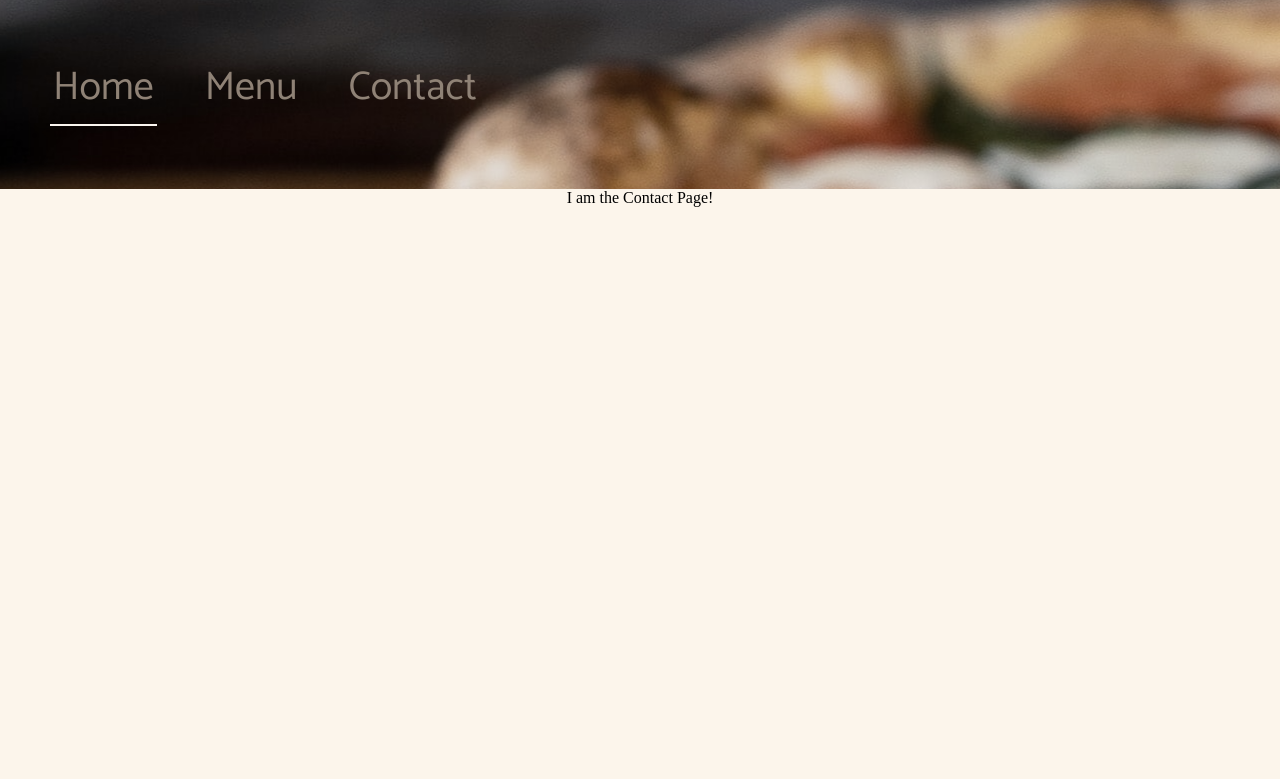
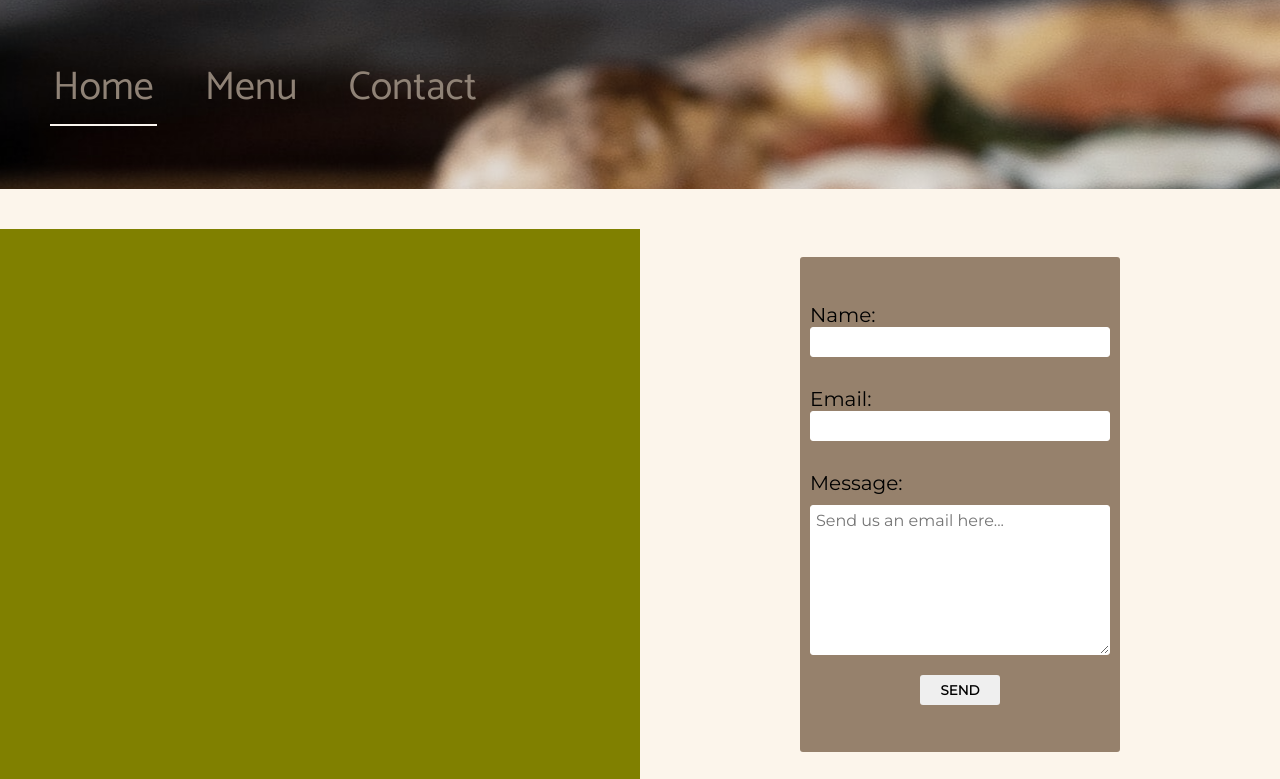
Before and after one commit to aaron-tetrick/restaurant-page, a website built with webpack: page dist/index.html in a window 1280 px wide. Shown: the part 105-884 px from the top of the page. Before the commit the page ends 800 px from the top, so only its background shows below. Built offline with nearby package versions, Linux system fonts and the light colour scheme; a web font is replaced by a local one.

Commit message:
Add form to contact page

```diff
--- a/src/contact.js
+++ b/src/contact.js
@@ -2,14 +2,82 @@ const createContact = () => {
     const title = document.querySelector('.title');
     const content = document.getElementById('content');
     const mainContact = document.createElement('main');
-    const contact = document.createElement('div');
+    const formDiv = document.createElement('div')
+    const contactForm = document.createElement('form');
+    const contactDiv = document.createElement('div');
+    const formUl = document.createElement('ul');
+    const nameLi = document.createElement('li');
+    const emailLi = document.createElement('li');
+    const textareaLi = document.createElement('li');
+    const buttonLi = document.createElement('li');
+    const nameInput = document.createElement('input');
+    const nameLabel = document.createElement('label');
+    const emailInput = document.createElement('input');
+    const emailLabel = document.createElement('label');
+    const textarea = document.createElement('textarea');
+    const textareaLabel = document.createElement('label');
+    const submitForm = document.createElement('button');
+
+    contactForm.setAttribute('action', '#');
+    contactForm.setAttribute('for', 'post');
+
+    nameInput.setAttribute('type', 'text');
+    nameInput.setAttribute('id', 'name');
+    nameInput.setAttribute('name', 'name');
+
+    emailInput.setAttribute('type', 'email');
+    emailInput.setAttribute('id', 'email');
+    emailInput.setAttribute('name', 'email');
+
+    textarea.setAttribute('placeholder', 'Send us an email here...')
+    textarea.setAttribute('id', 'msg');
+    textarea.setAttribute('name', 'msg');
+
+    submitForm.setAttribute('type', 'submit');
+
+
+    nameLabel.setAttribute('for', 'name');
+    emailLabel.setAttribute('for', 'email');
+    textareaLabel.setAttribute('for', 'msg');
+
 
     title.innerText = "Contact";
-    contact.innerText = "I am the Contact Page!";
+    nameLabel.innerText = "Name:"
+    emailLabel.innerText = "Email:"
+    textareaLabel.innerText = "Message:"
+    submitForm.innerText = "SEND"
 
     mainContact.classList.add('mainContact');
+    formDiv.classList.add('form-div');
+    contactForm.classList.add('form');
+    contactDiv.classList.add('contact-div')
+    submitForm.classList.add('submit-btn');
 
-    mainContact.appendChild(contact);
+
+
+
+
+    nameLi.appendChild(nameLabel);
+    nameLi.appendChild(nameInput);
+
+    emailLi.appendChild(emailLabel);
+    emailLi.appendChild(emailInput);
+
+    textareaLi.appendChild(textareaLabel)
+    textareaLi.appendChild(textarea)
+
+    buttonLi.appendChild(submitForm);
+
+    formUl.appendChild(nameLi);
+    formUl.appendChild(emailLi);
+    formUl.appendChild(textareaLi);
+    formUl.appendChild(buttonLi);
+
+    contactForm.appendChild(formUl);
+
+    formDiv.appendChild(contactForm);
+    mainContact.appendChild(contactDiv);
+    mainContact.appendChild(formDiv);
     content.appendChild(mainContact)
 }
 
--- a/style.css
+++ b/style.css
@@ -198,6 +198,87 @@ nav ul li {
     font-family: 'Montserrat', sans-serif;
     font-style: italic;
 }
+
+/* CONTACT PAGE STYLING */
+.mainContact {
+    display: flex;
+    justify-content: center;
+    width: 100%;
+    height: 550px;
+    margin-top: 40px;
+}
+
+.form-div {
+    display: flex;
+    justify-content: center;
+    align-items: center;
+    width: 50%;
+}
+
+.form {
+    display: flex;
+    flex-direction: column;
+    justify-content: center;
+    align-items: center;
+    background-color: var(--secondary);
+    width: 50%;
+    height: 90%;
+    padding: 0px 75px;
+    border-radius: 3px;
+}
+
+.form ul {
+    list-style-type: none;
+    font-family: "Montserrat", sans-serif;
+    font-size: 1.25rem;
+}
+
+.form ul li {
+    display: flex;
+    flex-direction: column;
+    justify-content: center;
+    align-items: flex-start;
+    margin: 20px;
+}
+
+.form ul li input {
+    width: 300px;
+    height: 30px;
+    border-radius: 3px;
+    border: 1px solid white;
+    margin-bottom: 10px;
+}
+
+textarea {
+    width: 100%;
+    height: 150px;
+    margin-top: 10px;
+    font-size: 1rem;
+    padding: 5px;
+    font-family: "Montserrat", sans-serif;
+    border-radius: 3px;
+    border: 1px white solid;
+}
+
+.submit-btn {
+    width: 5rem;
+    height: 30px;
+    border-radius: 3px;
+    border: #96816c;
+    font-weight: bold;
+    font-family: "Montserrat", sans-serif;
+    align-self: center;
+}
+
+.contact-div {
+    display: flex;
+    justify-content: center;
+    align-items: center;
+    background-color: olive;
+    width: 50%;
+}
+
+
 /* PSEUDO ELEMENTS/CLASSES */
 nav ul li:hover {
     transition: 0.15s;
```
Also changed, not shown: dist/main.js.
